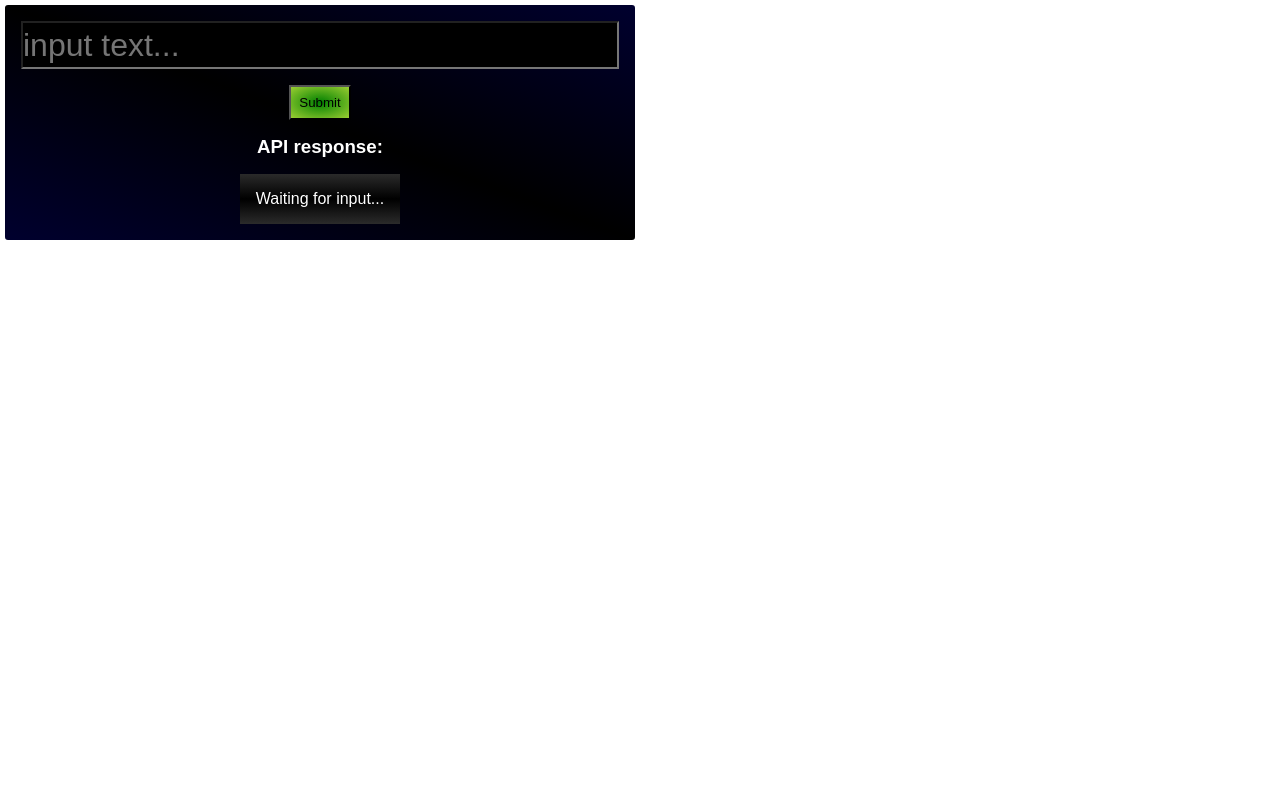
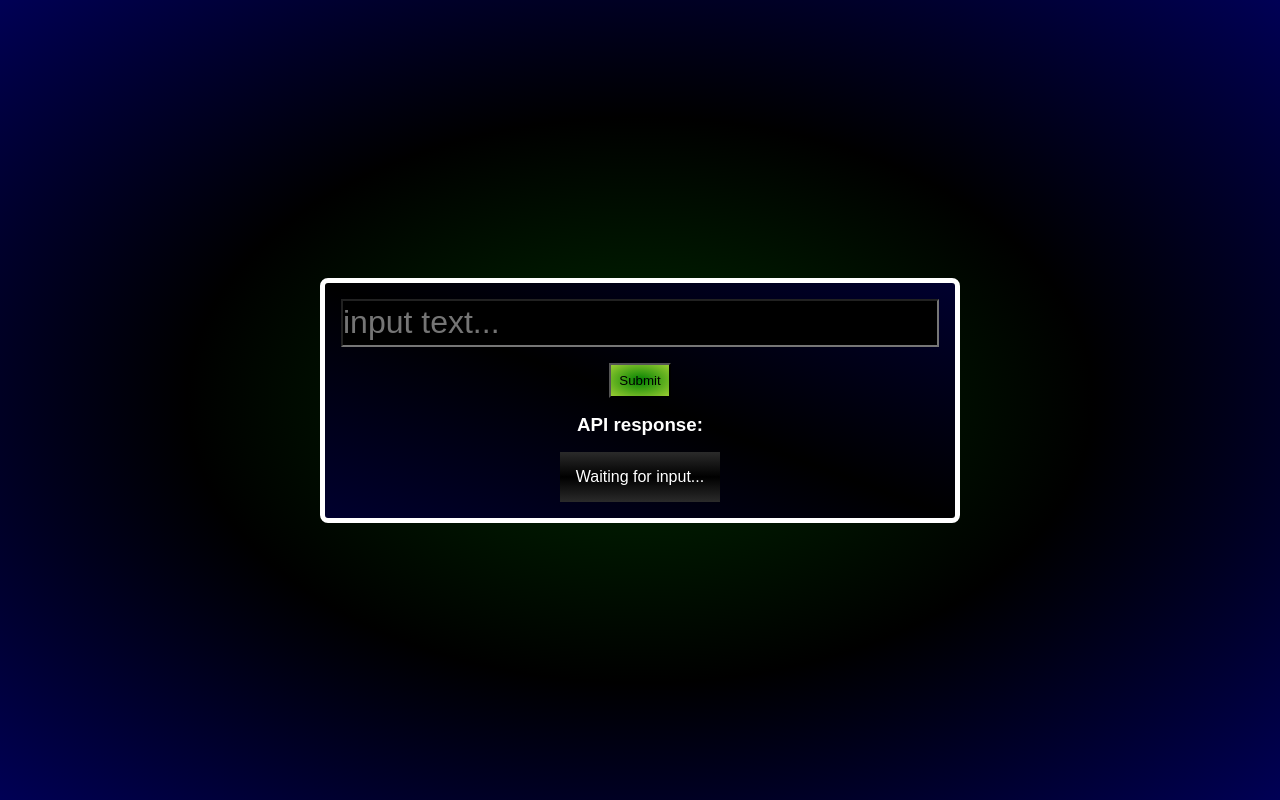
Before and after one commit to hemingus/ai-dashboard, a Next.js app: page / in a window 1280 px wide. Built offline with nearby package versions, Linux system fonts and the light colour scheme.

Commit message:
style: page

```diff
--- a/src/app/page.module.css
+++ b/src/app/page.module.css
@@ -1,4 +1,6 @@
-.openAI-page {
+.page {
+  background: radial-gradient(green -100%, black, blue 200%);
+  min-height: 100vh;
   display: flex;
   justify-content: center;
   align-items: center;
```
